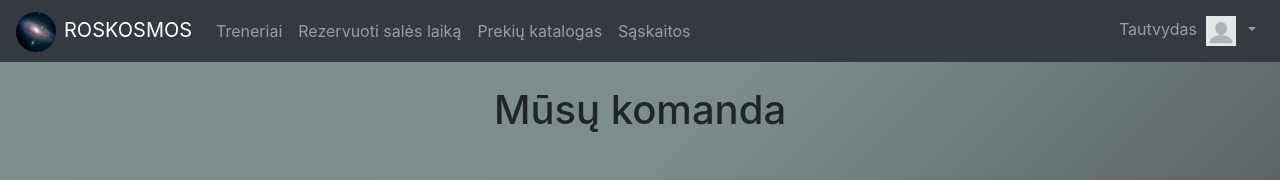
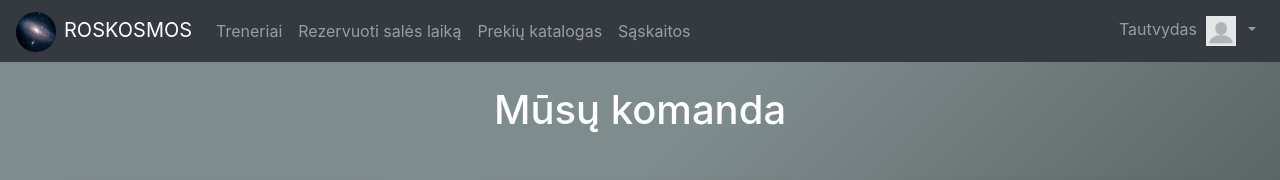
Before and after one commit to kristutis/roskosmos, a React (Create React App) app in the folder web/react-front/: page /treneriai in a window 1280 px wide. Shown: the top 180 px of the page. Built offline with nearby package versions, Linux system fonts and the light colour scheme; grey boxes are pictures that could not be loaded.

Commit message:
added treneris page

```diff
--- a/web/react-front/src/pages/Treneriai.css
+++ b/web/react-front/src/pages/Treneriai.css
@@ -7,6 +7,10 @@
     border-style: solid; */
 }
 
+.treneriai-div > h1 {
+    color:  white;
+}
+
 
 /* .centruoti{
     position: relative;
```
Also changed, not shown: web/react-front/src/pages/Treneriai.jsx (+0 -36 lines).
